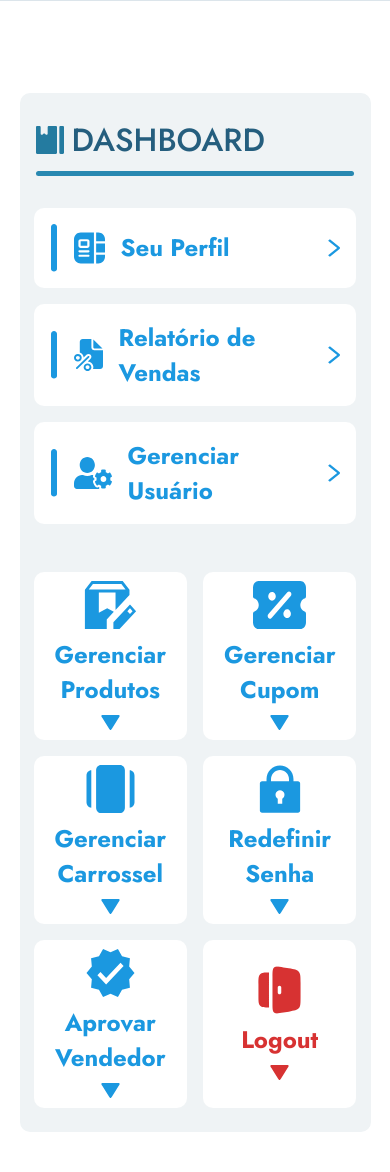
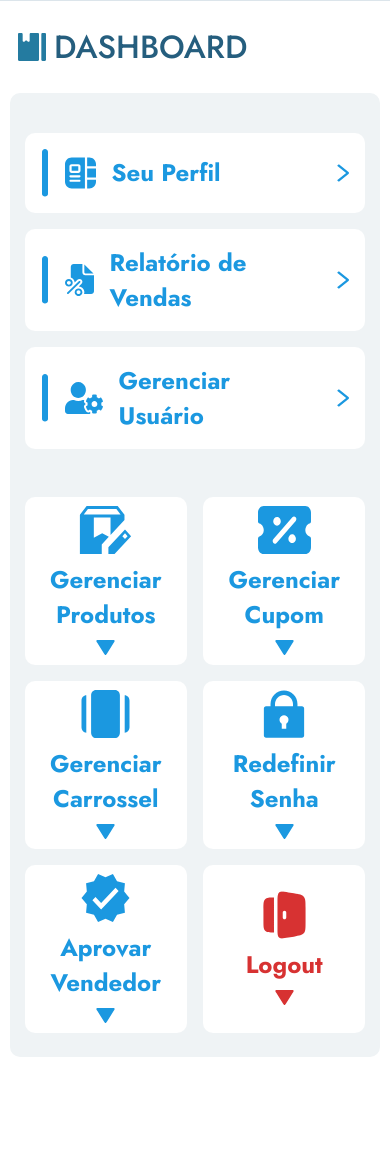
Before and after one commit to SenacINA/INA, a PHP site: page /pages/admin/dashboard.php in a window 390 px wide. Shown: the part 123-1295 px from the top of the page. After the commit the page ends 1180 px from the top, so only its background shows below. Run offline with PHP 8.4, Linux system fonts and the light colour scheme.

Commit message:
Atualizações - 18/03

```diff
--- a/css/admin/dashboard.css
+++ b/css/admin/dashboard.css
@@ -82,6 +82,8 @@
     color: #1B98E0;
     gap: 8px;
     text-align: center;
+
+    padding: 16px;
 }
 
 .classe_vermelho{
@@ -142,6 +144,7 @@
 @media (max-width: 768px) {
 
     .dashboard_body{
+        width: 95%;
         height: 100%;
         margin-bottom: 40px;
         padding-top: 2%;
@@ -170,8 +173,17 @@
     }
 
     .dashboard_titulo{
+        display: flex;
+        position: absolute;
+        top: -85px;
+        left: 18px;
+        justify-self: start;
         align-items: flex-start;
-        padding-left: 16px;
+
+    }
+
+    .dashboard_linha_titulo {
+        display: none;
     }
 }
 
@@ -183,6 +195,4 @@
 .dashboard_body_container_botoes_base:hover,
 .dashboard_body_container_botoes_base_linha:hover {
     transform: scale(1.02);
-    outline: 3px solid #1B98E0; /* Adiciona a borda sem afetar o tamanho */
-    border-radius: 8px; /* Suaviza as bordas */
 }
--- a/pages/admin/dashboard.php
+++ b/pages/admin/dashboard.php
@@ -28,6 +28,7 @@
         </div>
         <div class="dashboard_body_container_botoes_linha">
 
+        <a href="./perfil_admin.php">
           <div class="dashboard_body_container_botoes_base_linha">
             <div class="dashboard_body_container_botoes_base_linha_div">
               <img src="../../image/admin/dashboard/linha.svg" alt="">
@@ -36,7 +37,9 @@
             </div>
             <img src="../../image/admin/dashboard/seta.svg" alt="">
           </div>
+        </a>
 
+        <a href="./relatorio_vendedor.php">
           <div class="dashboard_body_container_botoes_base_linha">
             <div class="dashboard_body_container_botoes_base_linha_div">
               <img src="../../image/admin/dashboard/linha.svg" alt="">
@@ -45,7 +48,9 @@
             </div>
             <img src="../../image/admin/dashboard/seta.svg" alt="">
           </div>
+        </a>
 
+        <a href="./gerenciar_usuario.php">
           <div class="dashboard_body_container_botoes_base_linha">
             <div class="dashboard_body_container_botoes_base_linha_div">
               <img src="../../image/admin/dashboard/linha.svg" alt="">
@@ -54,50 +59,61 @@
             </div>
             <img src="../../image/admin/dashboard/seta.svg" alt="">
           </div>
+        </a>
 
         </div>
         <div class="dashboard_body_container_botoes">
 
         <!-- linha 1 -->
-
+          <a href="./gerenciar_produtos.php">
             <div class="dashboard_body_container_botoes_base">
               <img src="../../image/admin/dashboard/gerenciar_produtos.svg" alt="">
               <h2>Gerenciar Produtos</h2>
               <img src="../../image/admin/dashboard/seta_baixo.svg" alt="">
             </div>
+          </a>
 
+          <a href="./admin_cupom.php">
             <div class="dashboard_body_container_botoes_base">
               <img src="../../image/admin/dashboard/gerenciar_cupom.svg" alt="">
               <h2>Gerenciar Cupom</h2>
               <img src="../../image/admin/dashboard/seta_baixo.svg" alt="">
             </div>
+          </a>
 
+          <a href="./gerenciar_carrossel.php">
             <div class="dashboard_body_container_botoes_base">
               <img src="../../image/admin/dashboard/gerenciar_carrossel.svg" alt="">
               <h2>Gerenciar Carrossel</h2>
               <img src="../../image/admin/dashboard/seta_baixo.svg" alt="">
             </div>
+          </a>
 
         <!-- linha 2 -->
 
+          <a href="../geral/redefinir_senha_1.php">
             <div class="dashboard_body_container_botoes_base">
               <img src="../../image/admin/dashboard/redefinir_senha.svg" alt="">
               <h2>Redefinir Senha</h2>
               <img src="../../image/admin/dashboard/seta_baixo.svg" alt="">
             </div>
+          </a>
 
+          <a href="./aprovar_vendedor.php">
             <div class="dashboard_body_container_botoes_base">
               <img src="../../image/admin/dashboard/aprovar_vendedor.svg" alt="">
               <h2>Aprovar Vendedor</h2>
               <img src="../../image/admin/dashboard/seta_baixo.svg" alt="">
             </div>
+          </a>
 
+          <a href="../../index.php">
             <div class="dashboard_body_container_botoes_base">
               <img src="../../image/admin/dashboard/logout.svg" alt="">
               <h2 class="classe_vermelho">Logout</h2>
               <img src="../../image/admin/dashboard/seta_baixo2.svg" alt="">
             </div>
-
+          </a>
         </div>
       </div>
   </main>
```
Lines whose indentation alone changed are shown as unchanged.
